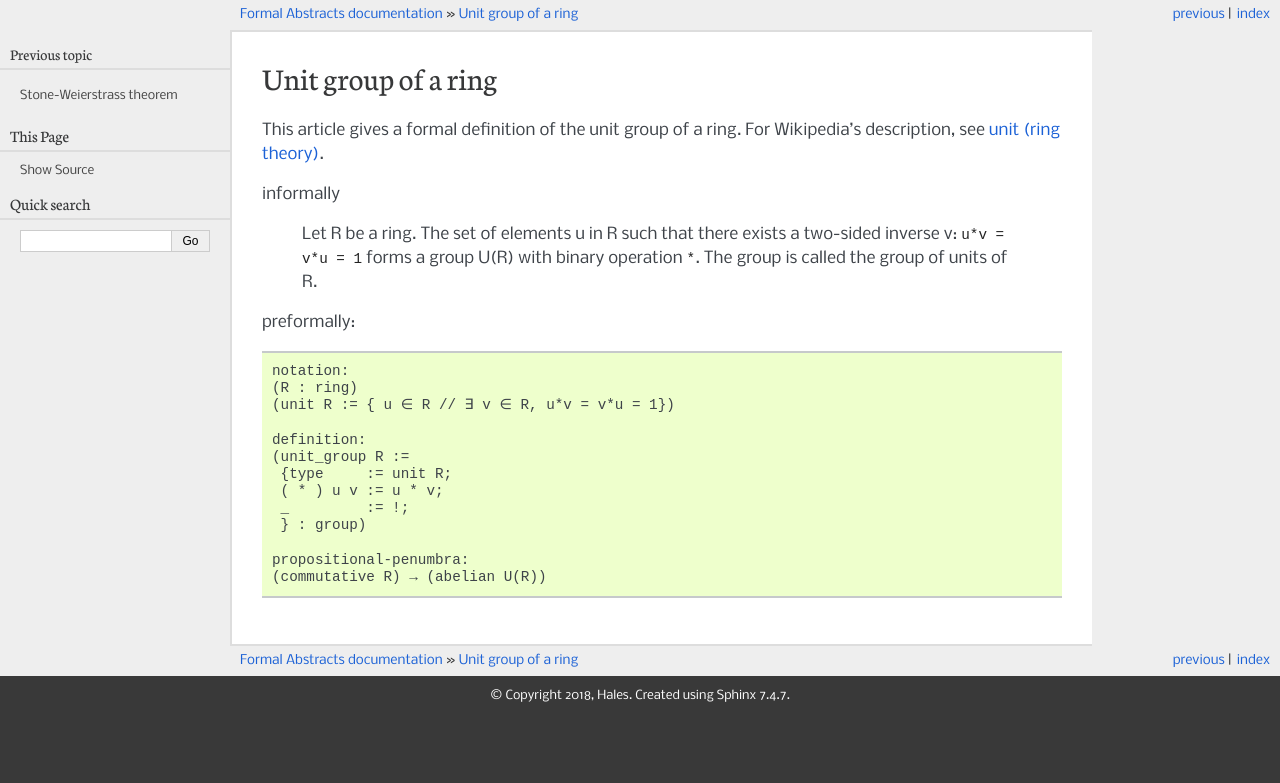
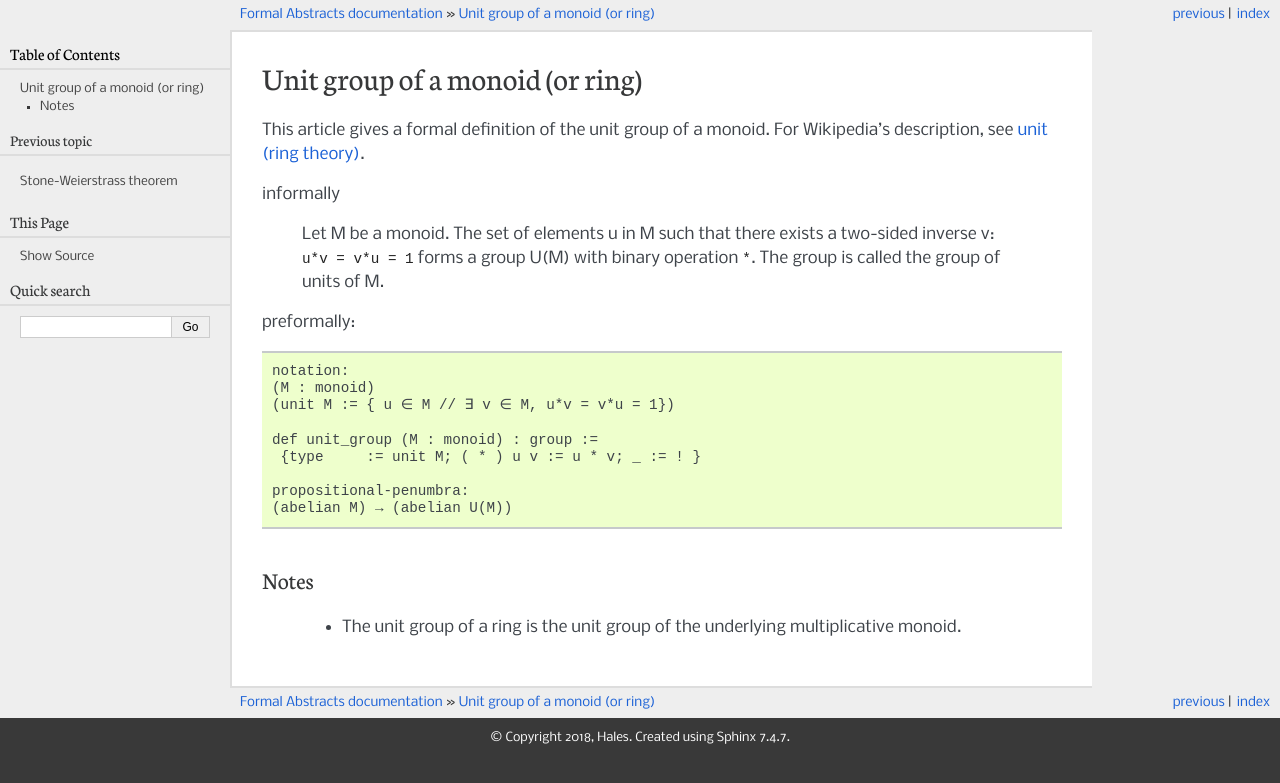
Before and after one commit to formalabstracts/formalabstracts, a Sphinx documentation site: the page built from sphinx/unit_group.rst, in a window 1280 px wide. Shown: the top 783 px of the page. Built offline with Sphinx 7.4.7, drawn with Linux system fonts in a browser that asks for light colours.

```diff
--- a/sphinx/Brouwer_fixed-point_theorem.rst
+++ b/sphinx/Brouwer_fixed-point_theorem.rst
@@ -31,3 +31,6 @@ Notes.
 * A general form of the Brouwer fixed-point theorem based on the
   Lefschetz fixed-point theorem can be found in `Belk's stack exchange
   comment <https://math.stackexchange.com/a/423304>`_.
+
+* This theorem (for compact convex sets)
+  has been `formalized in HOL Light <http://www.cl.cam.ac.uk/~jrh13/papers/neworleans.pdf>`_.
--- a/sphinx/unit_group.rst
+++ b/sphinx/unit_group.rst
@@ -1,28 +1,29 @@
-Unit group of a ring
---------------------
+Unit group of a monoid (or ring)
+--------------------------------
 
-This article gives a formal definition of the unit group of a ring.  For Wikipedia's
+This article gives a formal definition of the unit group of a monoid.  For Wikipedia's
 description, see `unit (ring theory) <https://en.wikipedia.org/wiki/Unit_(ring_theory)>`_.
 
 informally
 
-  Let R be a ring.
-  The set of elements u in R such that there exists a two-sided
-  inverse v:  ``u*v = v*u = 1`` forms a group U(R) with binary operation ``*``.  The group is
-  called the group of units of R.
+  Let M be a monoid.
+  The set of elements u in M such that there exists a two-sided
+  inverse v:  ``u*v = v*u = 1`` forms a group U(M) with binary operation ``*``.  The group is
+  called the group of units of M.
 
 preformally: ::
 
   notation:
-  (R : ring)
-  (unit R := { u ∈ R // ∃ v ∈ R, u*v = v*u = 1})
+  (M : monoid)
+  (unit M := { u ∈ M // ∃ v ∈ M, u*v = v*u = 1})
 
-  definition:
-  (unit_group R :=
-   {type     := unit R;
-   ( * ) u v := u * v;
-   _         := !;
-   } : group)
+  def unit_group (M : monoid) : group :=
+   {type     := unit M; ( * ) u v := u * v; _ := ! }
 
   propositional-penumbra:
-  (commutative R) → (abelian U(R))
+  (abelian M) → (abelian U(M))
+
+Notes
+=====
+
+  * The unit group of a ring is the unit group of the underlying multiplicative monoid.
```
Also changed, not shown: sphinx/Seifert_van-Kampen_theorem.rst (added, +39 -0 lines), sphinx/freek_100.rst (added, +249 -0 lines), sphinx/index.rst (+5 -3 lines).
